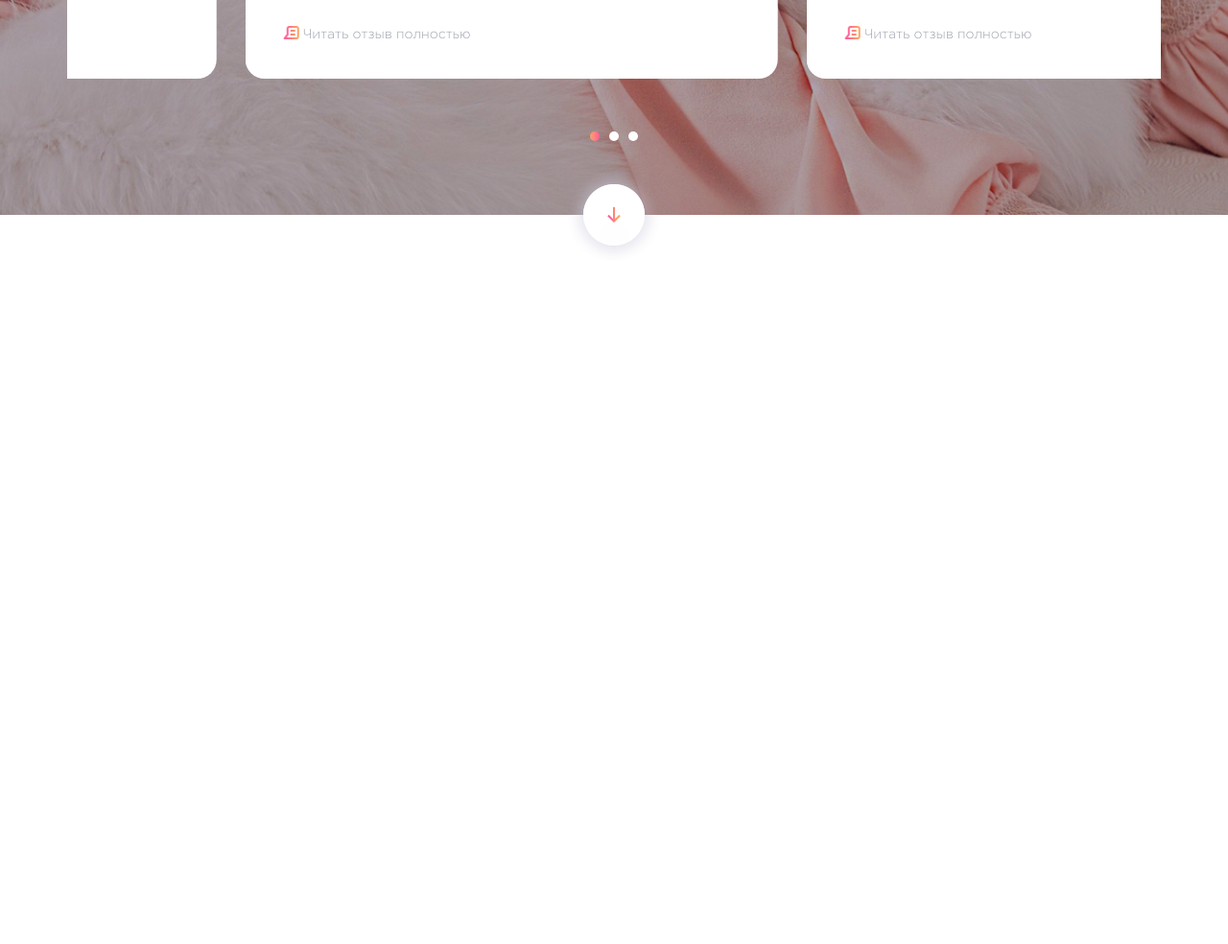
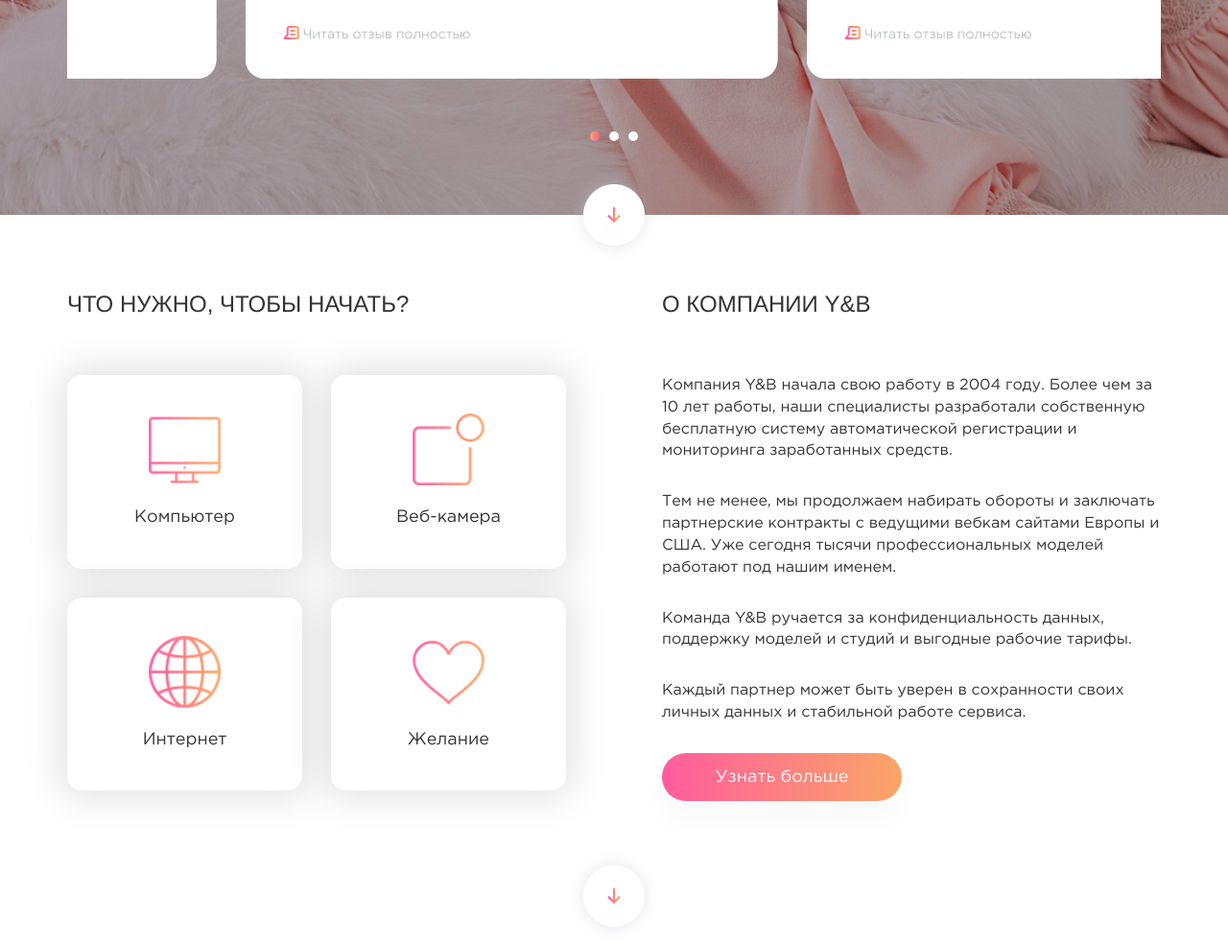
Before and after one commit to kacevnik/yab, a plain HTML site: page index.html in a window 1280 px wide. Shown: the part 4130-5114 px from the top of the page at 96% size. Before the commit the page ends 4404 px from the top, so only its background shows below. Drawn offline with nearby package versions, Linux system fonts and the light colour scheme.

Commit message:
Закончил верстку блока 6 с адаптивом

```diff
--- a/css/style.css
+++ b/css/style.css
@@ -552,3 +552,59 @@
 button.owl-dot:last-child{
     margin-right: 0;
 }
+
+#home_6{
+    background: #ffffff;
+    padding: 80px 0;
+}
+
+#home_6 h2{
+    text-align: left;
+    padding: 0 15px 60px 15px;
+}
+
+.home_6_element{
+    width: 50%;
+    float: left;
+}
+
+.home_6_item{
+    background: #ffffff;
+    border-radius: 15px;
+    text-align: center;
+    box-shadow: 0px 0px 38px 6px rgba(101, 101, 101, 0.48);
+    -o-box-shadow: 0px 0px 38px 6px rgba(101, 101, 101, 0.48);
+    -moz-box-shadow: 0px 0px 38px 6px rgba(101, 101, 101, 0.48);
+    -webkit-box-shadow: 0px 0px 38px 6px rgba(190, 190, 190, 0.48);
+    padding: 40px 64px;
+    margin-bottom: 30px;
+}
+
+.home_6_item img{
+    margin-bottom: 20px;
+    width: 100%;
+}
+
+.home_6_item_title{
+    font-size: 18px;
+}
+
+#home_6 .btn_yab{
+    width: 250px;
+    height: 50px;
+    line-height: 50px;
+}
+
+.home_6_row{
+    margin-right: -50px;
+    margin-left: -50px;
+}
+
+.home_6_col{
+    padding-right: 50px;
+    padding-left: 50px;
+}
+
+#home_6 p{
+    margin: 0 0 30px;
+}
--- a/index.html
+++ b/index.html
@@ -392,6 +392,53 @@
                     <a href="#" class="arrow_down"></a>
                 </div>
             </section>
+            <section id="home_6">
+                <div class="container">
+                    <div class="row home_6_row">
+                        <div class="col-md-6 home_6_col">
+                            <div class="row">
+                                <h2>ЧТО НУЖНО, ЧТОБЫ начать?</h2>
+                                <div class="col-sm-6">
+                                    <div class="home_6_item">
+                                        <img src="img/home_6_icon1.png" alt="Компьютер">
+                                    <div class="home_6_item_title">Компьютер</div>
+                                </div>
+                                </div>
+                                <div class="col-sm-6">
+                                    <div class="home_6_item">
+                                        <img src="img/home_6_icon2.png" alt="Веб-камера">
+                                    <div class="home_6_item_title">Веб-камера</div>
+                                </div>
+                                </div>
+                                <div class="col-sm-6">
+                                    <div class="home_6_item">
+                                        <img src="img/home_6_icon3.png" alt="Интернет">
+                                    <div class="home_6_item_title">Интернет</div>
+                                </div>
+                                </div>
+                                <div class="col-sm-6">
+                                    <div class="home_6_item">
+                                        <img src="img/home_6_icon4.png" alt="Желание">
+                                    <div class="home_6_item_title">Желание</div>
+                                </div>
+                                </div>
+                            </div>
+                        </div>
+                        <div class="col-md-6 home_6_col">
+                            <div class="row">
+                                <h2>О компании y&b</h2>
+                                <div class="col-md-12">
+                                    <p>Компания Y&B начала свою работу в 2004 году. Более чем за 10 лет работы, наши специалисты разработали собственную бесплатную систему автоматической регистрации и мониторинга заработанных средств.</p>
+                                    <p>Тем не менее, мы продолжаем набирать обороты и заключать партнерские контракты с ведущими вебкам сайтами Европы и США. Уже сегодня тысячи профессиональных моделей работают под нашим именем. </p>
+                                    <p>Команда Y&B ручается за конфиденциальность данных, поддержку моделей и студий и выгодные рабочие тарифы.</p>
+                                    <p>Каждый партнер может быть уверен в сохранности своих личных данных и стабильной работе сервиса.</p>
+                                    <a href="" class="btn_yab">Узнать больше</a>
+                                </div>
+                            </div>
+                        </div>
+                    </div>
+                </div>
+            </section>
       <footer>
 
       </footer>
```
Also changed, not shown: img/home_6_icon1.png (added), img/home_6_icon2.png (added), img/home_6_icon3.png (added), img/home_6_icon4.png (added).
